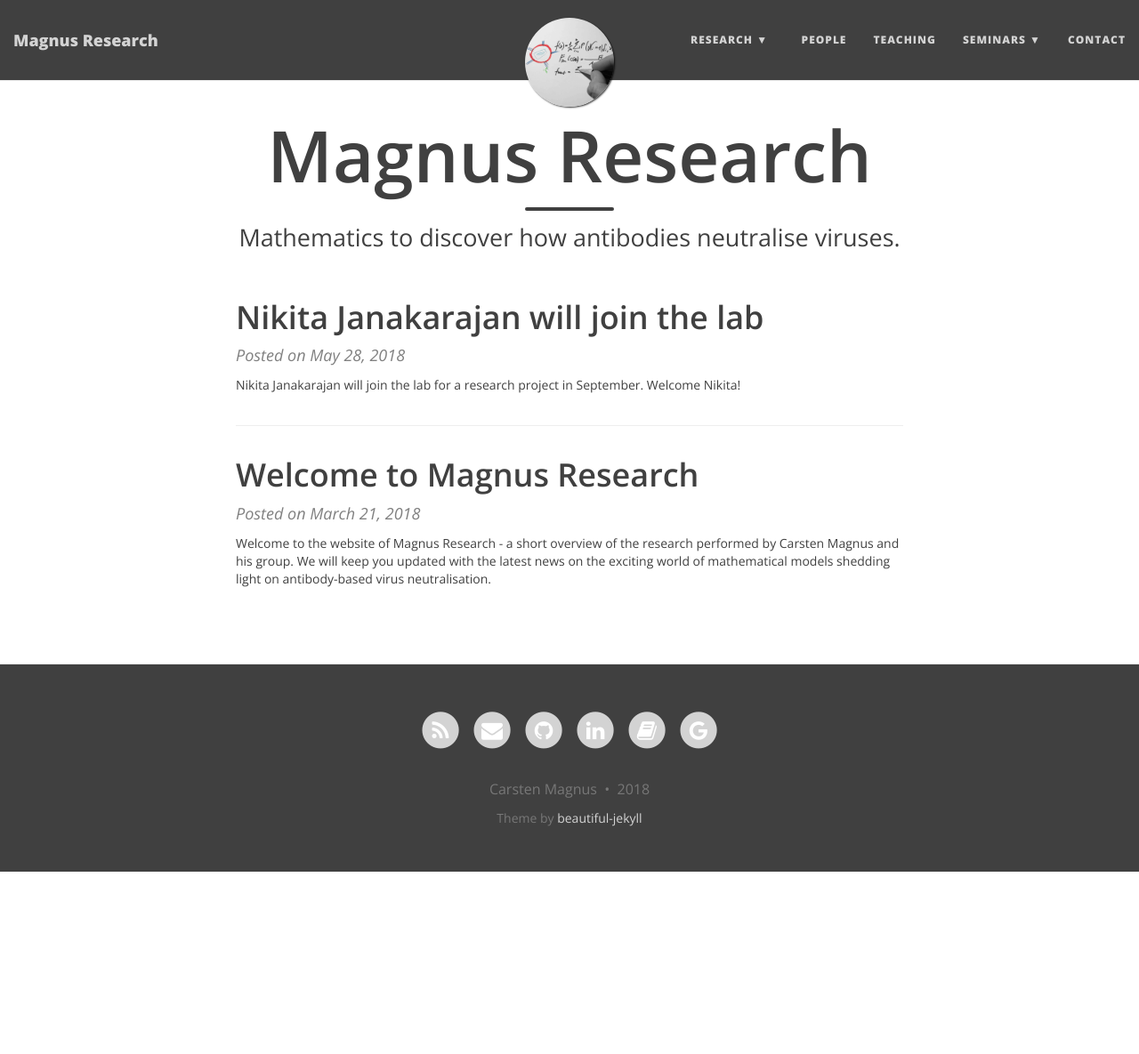
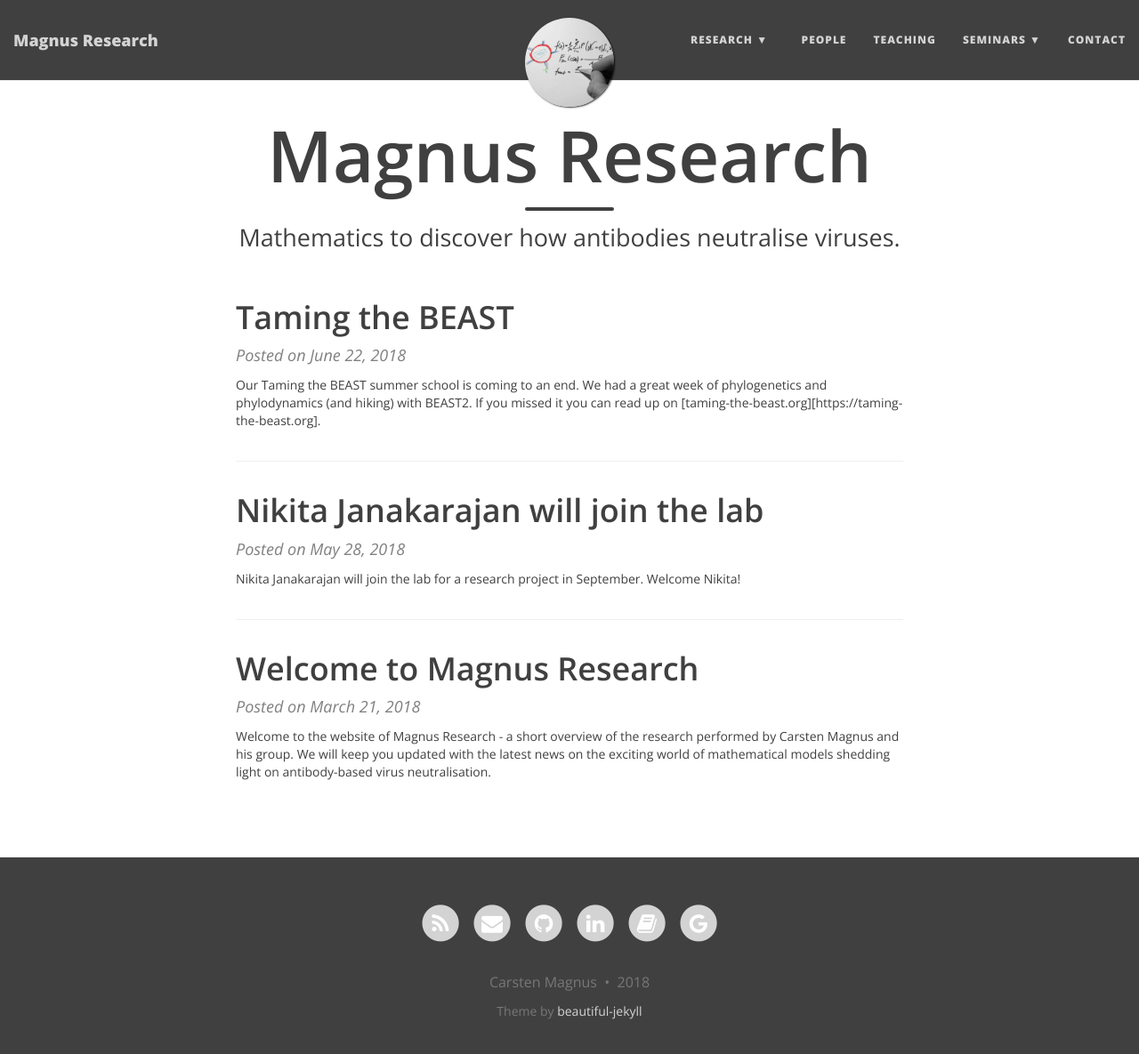
Before and after one commit to magnuscar/magnuscar.github.io, a Jekyll site: the page built from index.html, in a window 1280 px wide and 1197 px high. Shown: the top 1185 px of the window at 89% size. Built offline with Jekyll 4.4.1, drawn with Linux system fonts in a browser that asks for light colours; the list of posts is cut into pages by our own code.

Commit message:
new post

```diff
--- a/_config.yml
+++ b/_config.yml
@@ -4,7 +4,7 @@
 # baseurl is the website's URL without the hostname
 
 # If you are building a simple GitHub user page (http://username.github.io) then use these settings:
-url: "http://magnuscar.github.io"
+url: "https://magnuscar.github.io"
 baseurl: ""
 
 # If you are building a GitHub project page then use these settings:
--- /dev/null
+++ b/_posts/2018-06-22-TamingtheBEAST.markdown
@@ -0,0 +1,8 @@
+---
+layout: post
+title:  "Taming the BEAST"
+date:   2018-06-22 10:45:00 +0100
+categories: updates
+---
+
+Our _Taming the BEAST_ summer school is coming to an end. We had a great week of phylogenetics and phylodynamics (and hiking) with BEAST2. If you missed it you can read up on [taming-the-beast.org][https://taming-the-beast.org].
```
